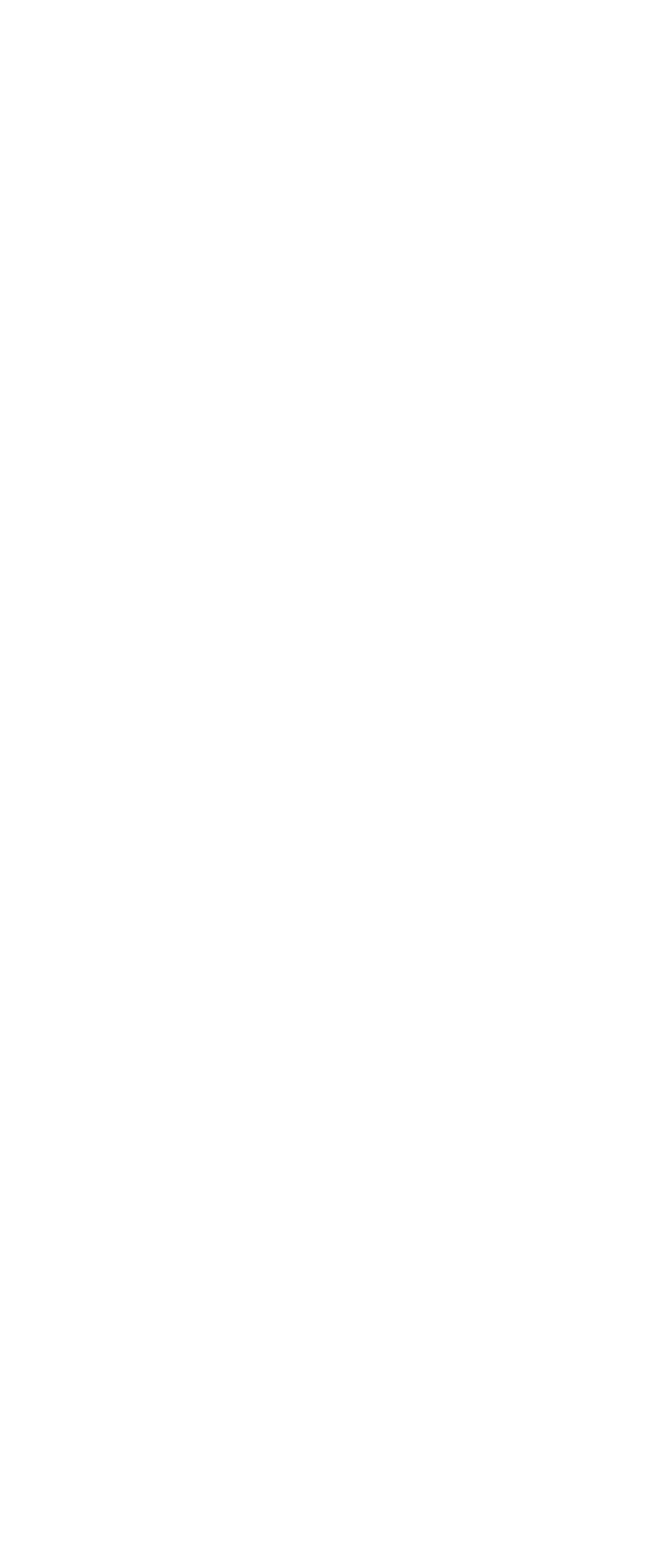
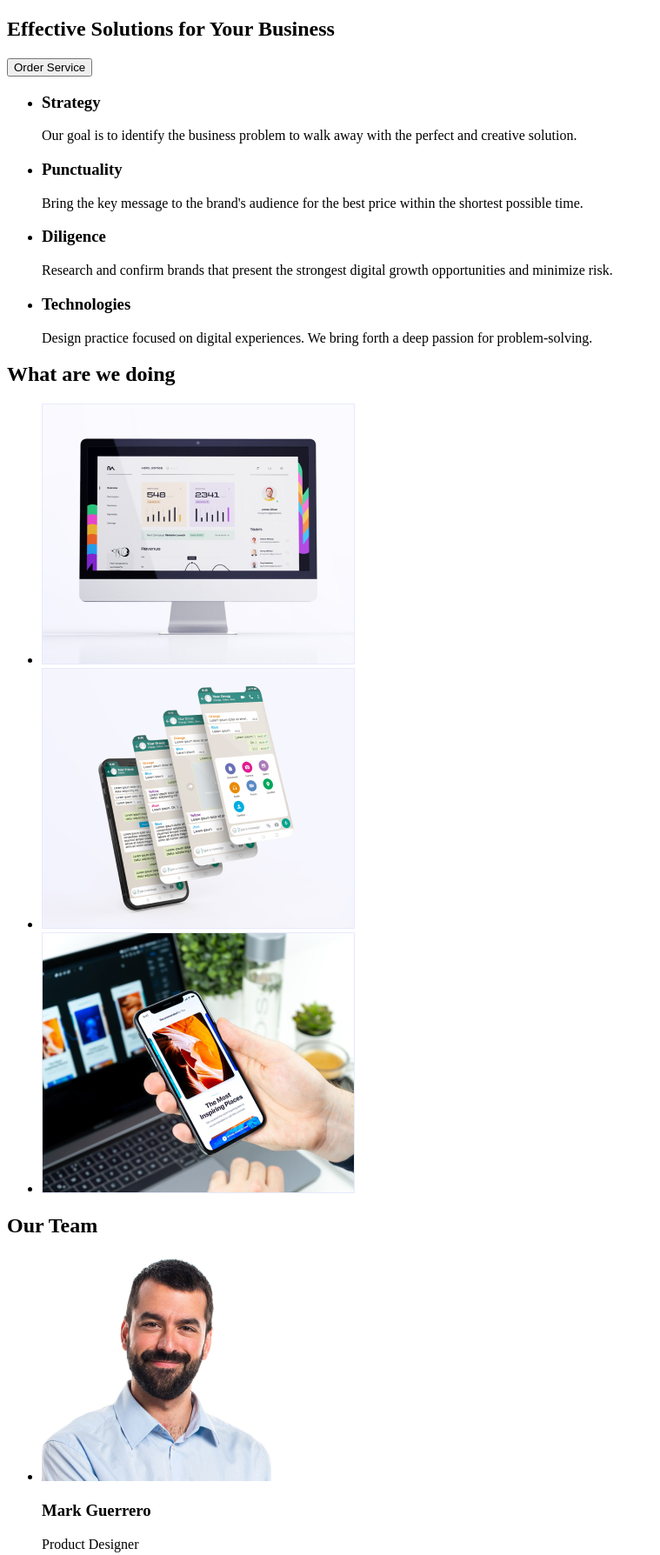
Before and after one commit to MatveevEgor/goit-markup-hw-01, a plain HTML site: page index.html in a window 1280 px wide. Shown: the top 1788 px of the page at 87% size, without its empty margins (0-759 px from the left). Before the commit the page ends 800 px from the top, so only its background shows below. Drawn offline with Linux system fonts and the light colour scheme.

Commit message:
Update section main in index.html

```diff
--- a/index.html
+++ b/index.html
@@ -4,7 +4,126 @@
     <meta charset="UTF-8" />
     <meta http-equiv="X-UA-Compatible" content="IE=edge" />
     <meta name="viewport" content="width=device-width, initial-scale=1.0" />
-    <title>Document</title>
+    <title>WebStudio</title>
   </head>
-  <body></body>
+  <body>
+    <header></header>
+    <main>
+      <section>
+        <h1>Effective Solutions for Your Business</h1>
+        <button type="button">Order Service</button>
+      </section>
+      <section>
+        <h2 hidden>Features</h2>
+        <ul>
+          <li>
+            <h3>Strategy</h3>
+            <p>
+              Our goal is to identify the business problem to walk away with the
+              perfect and creative solution.
+            </p>
+          </li>
+          <li>
+            <h3>Punctuality</h3>
+            <p>
+              Bring the key message to the brand's audience for the best price
+              within the shortest possible time.
+            </p>
+          </li>
+          <li>
+            <h3>Diligence</h3>
+            <p>
+              Research and confirm brands that present the strongest digital
+              growth opportunities and minimize risk.
+            </p>
+          </li>
+          <li>
+            <h3>Technologies</h3>
+            <p>
+              Design practice focused on digital experiences. We bring forth a
+              deep passion for problem-solving.
+            </p>
+          </li>
+        </ul>
+      </section>
+      <section>
+        <h2>What are we doing</h2>
+        <ul>
+          <li>
+            <a href=""
+              ><img
+                src="./images/monitor.jpg"
+                alt="monitor"
+                width="360"
+                height="300"
+            /></a>
+          </li>
+          <li>
+            <a href=""
+              ><img
+                src="./images/smartphone.jpg"
+                alt="smartphone"
+                width="360"
+                height="300"
+            /></a>
+          </li>
+          <li>
+            <a href=""
+              ><img
+                src="./images/smartphone-in-hand.jpg"
+                alt="smartphone in hand"
+                width="360"
+                height="300"
+            /></a>
+          </li>
+        </ul>
+      </section>
+      <section>
+        <h2>Our Team</h2>
+        <ul>
+          <li>
+            <img
+              src="./images/mark-guerrero.jpg"
+              alt="mark-guerrero"
+              width="264"
+              height="260"
+            />
+            <h3>Mark Guerrero</h3>
+            <p>Product Designer</p>
+          </li>
+          <li>
+            <img
+              src="./images/tom-ford.jpg"
+              alt="tom-ford"
+              width="264"
+              height="260"
+            />
+            <h3>Tom Ford</h3>
+            <p>Frontend Developer</p>
+          </li>
+          <li>
+            <img
+              src="./images/camila-garcia.jpg"
+              alt="camila-garcia"
+              width="264"
+              height="260"
+            />
+            <h3>Camila Garcia</h3>
+            <p>Marketing</p>
+          </li>
+          <li>
+            <img
+              src="./images/daniel-wilson.jpg"
+              alt="daniel-wilson"
+              width="264"
+              height="260"
+            />
+            <h3>Daniel Wilson</h3>
+            <p>UI Designer</p>
+          </li>
+        </ul>
+      </section>
+    </main>
+    <footer></footer>
+  </body>
 </html>
```
